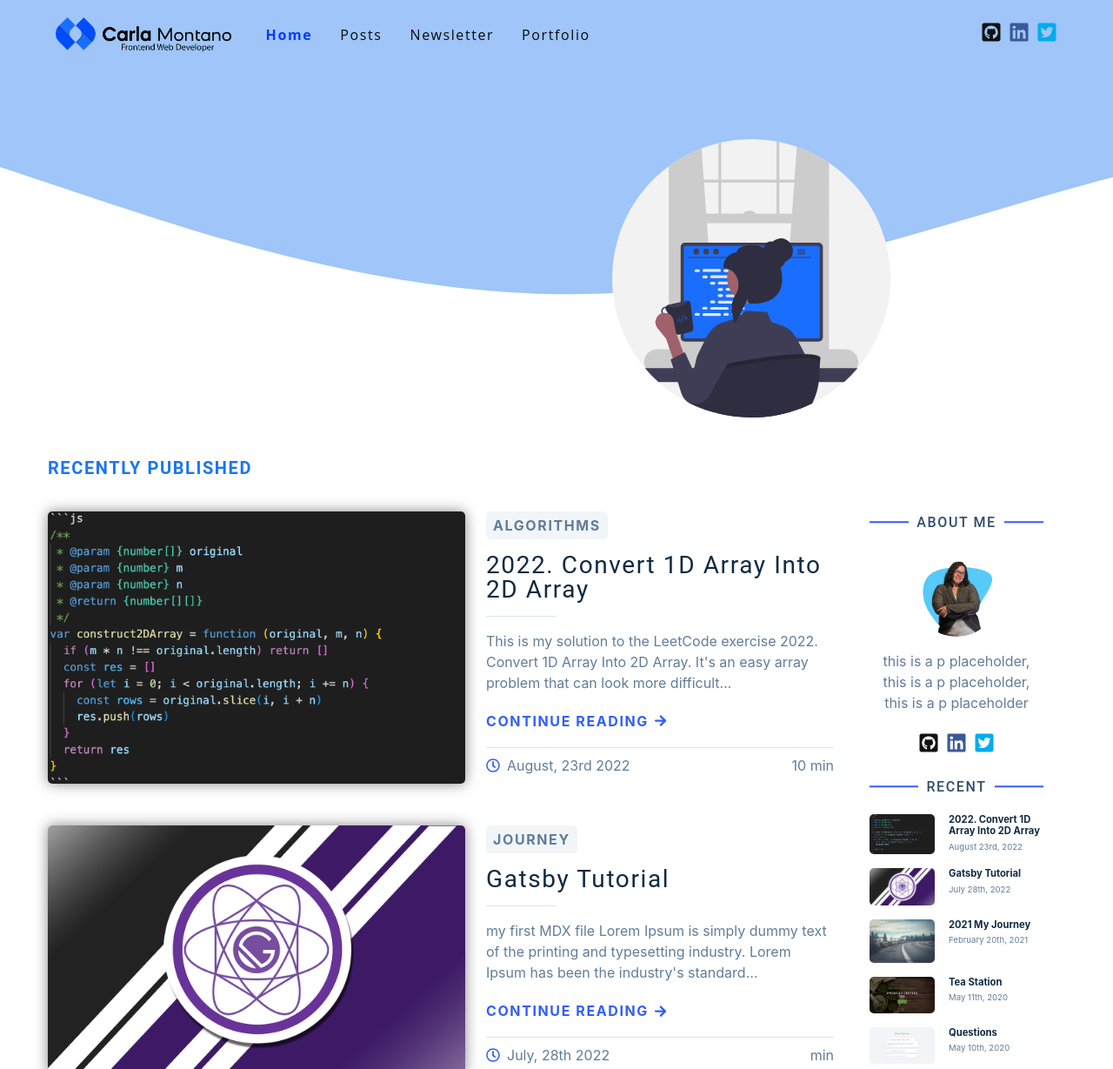
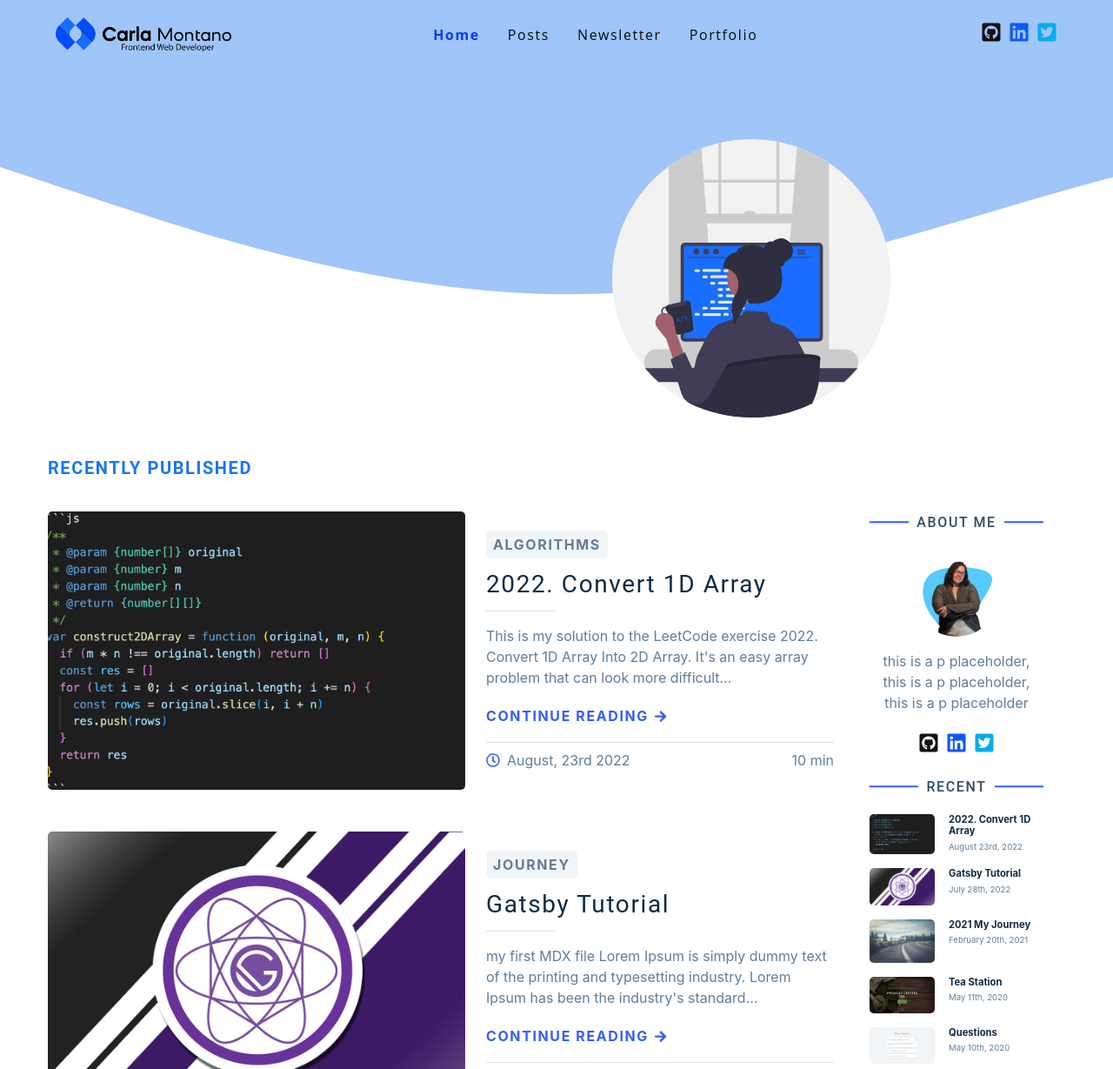
Before and after one commit to Cmmh1101/my-gatsby-mdx-blog, a Gatsby site: page / in a window 1280 px wide. Shown: the top 1229 px of the page at 87% size. Built offline with nearby package versions, Linux system fonts and the light colour scheme; Gatsby itself is replaced by a stand-in of ours; some packages are replaced by stand-ins of ours.

Commit message:
change list styles

```diff
--- a/src/components/Posts/Post.js
+++ b/src/components/Posts/Post.js
@@ -9,7 +9,10 @@ const Post = ({ excerpt, frontmatter }) => {
   const { title, image, slug, date, category, readTime } = frontmatter
   return (
     <Wrapper>
-      <GatsbyImage image={getImage(image)} alt={title} className="img" />
+      <div className="img-box">
+        <GatsbyImage image={getImage(image)} alt={title} className="img" />
+      </div>
+      {/* <GatsbyImage image={getImage(image)} alt={title} className="img" /> */}
       <div className="info">
         <span className="category">{category}</span>
         <h3>{title}</h3>
@@ -32,15 +35,29 @@ const Post = ({ excerpt, frontmatter }) => {
 
 const Wrapper = styled.article`
   margin-bottom: 3rem;
+  display: flex;
+  justify-content: center;
+  align-items: center;
+  flex-flow: wrap;
+  transition: all 0.3s ease-in-out;
+  :hover .img {
+    transform: scale(1.2);
+  }
   .info {
     text-align: center;
   }
+  .img-box {
+    width: 100%;
+    height: 20rem;
+    overflow: hidden;
+    border-radius: var(--radius);
+    margin-bottom: 1rem;
+  }
   .img {
-    margin-bottom: 1rem;
-    border-radius: var(--radius);
-    height: 17rem;
+    height: 100%;
+    width: 100%;
     box-shadow: 0px 0px 15px 0px rgba(50, 50, 50, 0.589);
-  -webkit-box-shadow: 0px 0px 15px 0px rgba(50, 50, 50, 0.589);
+    -webkit-box-shadow: 0px 0px 15px 0px rgba(50, 50, 50, 0.589);
   }
   .category {
     display: inline-block;
@@ -122,6 +139,9 @@ const Wrapper = styled.article`
       .info {
         text-align: left;
       }
+      .img-box {
+        margin-bottom: 0;
+      }
       .img {
         height: 100%;
         max-height: 20rem;
--- a/src/css/main.css
+++ b/src/css/main.css
@@ -236,7 +236,7 @@ Navbar
   color: #111112;
 }
 .linkedin-icon {
-  color: #3b5998;
+  color: #0e58f7;
 }
 .twitter-icon {
   color: #00acee;
@@ -254,6 +254,7 @@ Navbar
   .nav-links {
     display: flex;
     align-items: center;
+    justify-content: center;
   }
   .page-link {
     color: var(--clr-black);
--- a/src/posts/1-post-number-one/post.mdx
+++ b/src/posts/1-post-number-one/post.mdx
@@ -1,5 +1,5 @@
 ---
-title: 2022. Convert 1D Array Into 2D Array
+title: 2022. Convert 1D Array
 slug: 2022-convert-1d-array-into-2d-array
 image: ./images/algo-code.png
 date: 2022-08-23
```
